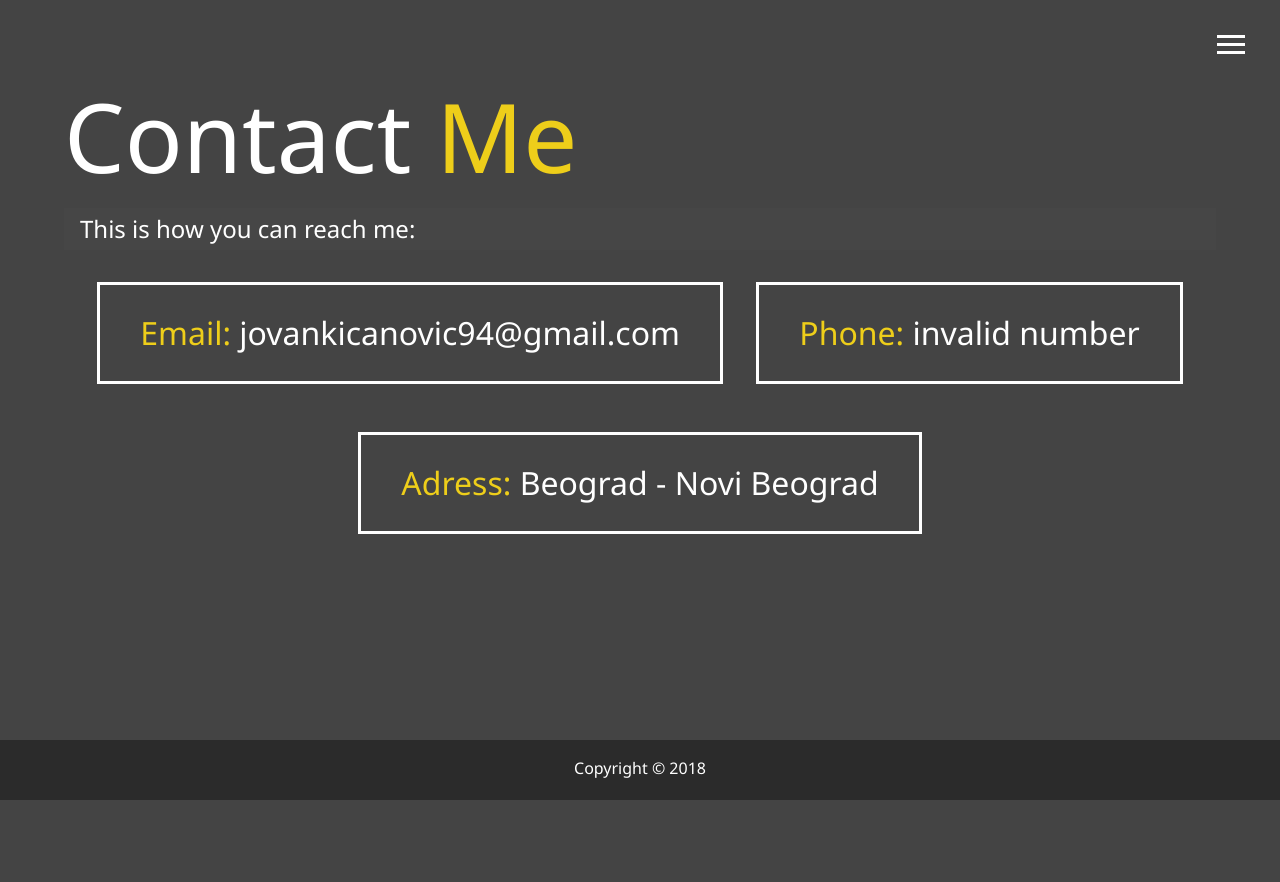
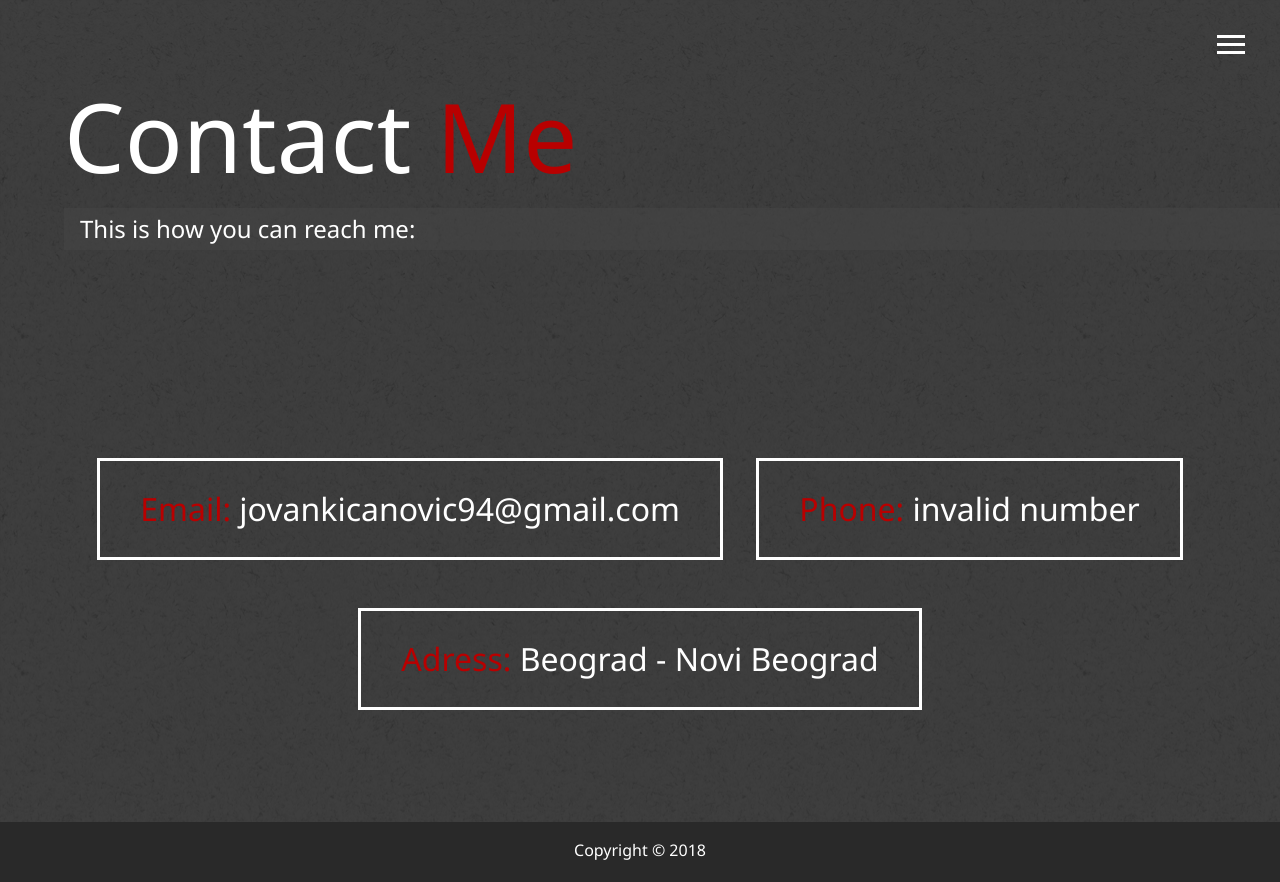
Before and after one commit to JovanKic/Portfolio-Website, a website: page build/contact.html in a window 1280 px wide. Before the commit the page ends 800 px from the top, so only its background shows below. Drawn offline with Linux system fonts and the light colour scheme; files that its build step writes are made by us from their sources.

Commit message:
Fixes
Color changes, bug fixes, minor design changes

```diff
--- a/source/js/app.js
+++ b/source/js/app.js
@@ -39,8 +39,8 @@ sr.reveal('#contact .boxes .box1', {
     distance: '1000px',
 });
 sr.reveal('#contact .boxes .box2', {
-    delay: 500,
-    duration: 700,
+    delay: 0,
+    duration: 1300,
     origin: 'bottom',
     distance: '8000px',
 });
--- a/source/sass/1-tools/_mobile.sass
+++ b/source/sass/1-tools/_mobile.sass
@@ -2,6 +2,8 @@
 @include mediaXl
   .projects
     grid-template-columns: repeat(4, 1fr)
+  .boxes
+    margin-top: 13rem
 //Desktops & Laptops
 @include mediaLg
   .projects
--- a/source/sass/2-helpers/_variables.sass
+++ b/source/sass/2-helpers/_variables.sass
@@ -2,8 +2,8 @@
 // Project Variables
 //
 //Colors
-$primary-color: #444
-$secondary-color: #eece1a
+$primary-color: #424242
+$secondary-color: #B80000
 $light-primary: lighten($primary-color, 40)
 //Background image 'switch'
 $show-home-image: true
--- a/source/sass/3-basics/_typography.sass
+++ b/source/sass/3-basics/_typography.sass
@@ -5,6 +5,7 @@ h1, h2, h3
   &.lg-heading
     font-size: 6rem
   &.sm-heading
+    width: 150%
     margin-bottom: 2rem
     padding: 0.2rem 1rem
     //inside rgba so that it doesnt block the background img
--- a/source/sass/6-pages/_page-about.sass
+++ b/source/sass/6-pages/_page-about.sass
@@ -1,3 +1,6 @@
+#about
+  background: url("../img/dark-background.png")
+  overflow: hidden
 .about-info
   display: grid
   grid-template-areas: "bioimage bio bio" "job1 job2 job3"
--- a/source/sass/6-pages/_page-contact.sass
+++ b/source/sass/6-pages/_page-contact.sass
@@ -1,3 +1,6 @@
+#contact
+  background: url("../img/dark-background.png")
+  overflow: hidden
 .boxes
   display: flex
   flex-wrap: wrap
--- a/source/sass/6-pages/_page-projects.sass
+++ b/source/sass/6-pages/_page-projects.sass
@@ -1,4 +1,7 @@
 //Work/Projects
+#projects
+  background: url("../img/dark-background.png")
+  overflow: hidden
 .projects
   display: grid
   grid-gap: 0.7rem
```
Also changed, not shown: build/assets/css/main.min.css, build/assets/img/dark-background.png (added), build/assets/js/app.js, build/index.html, build/projects.html, source/img/dark-background.png (added).
